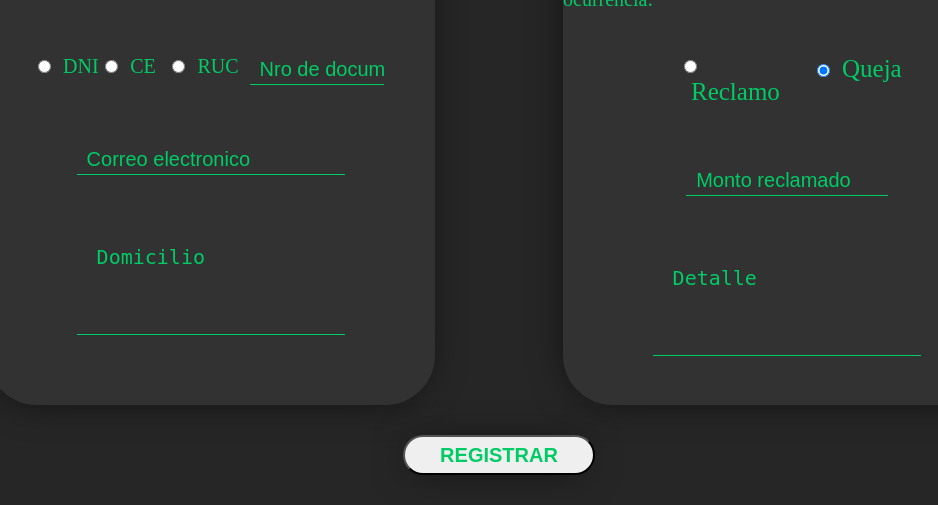
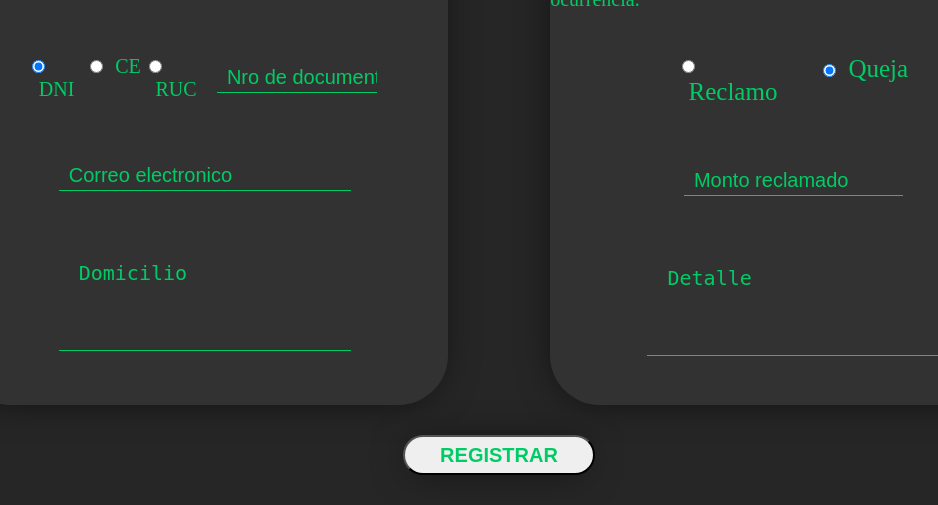
Before and after one commit to thublack-cmd/book_clain, a Flask app: page /sala/siete/cliente in a window 1280 px wide. Shown: the part 421-926 px from the top of the page, without its empty margins (141-1079 px from the left). Run offline with Flask 2, Linux system fonts and the light colour scheme.

Commit message:
cambios pre-standalone

```diff
--- a/app/static/css/styles.css
+++ b/app/static/css/styles.css
@@ -477,7 +477,7 @@ nav ul li {
 }
 
 .fieldset-container {
-  width: 35%;
+  width: 38%;
   height: 550px;
   font-size: 2rem;
   box-shadow: -2px 2px 39px -10px rgba(0,0,0,0.75);
@@ -501,7 +501,7 @@ nav ul li {
 }
 
 .form-section__document div {
-  width: 15%;
+  width: 12%;
 }
 
 .type_custo {
@@ -553,7 +553,7 @@ nav ul li {
 }
 
 #nro_doc {
-  width: 30%;
+  width: 33%;
   height: 3rem;
   margin-left: 1rem;
   margin-top: auto;
--- a/app/templates/cliente.html
+++ b/app/templates/cliente.html
@@ -116,7 +116,7 @@
                 </div>
                 <div class="form-section__document fieldset-container__div">
                   <div>
-                    <input class="form-section--elements" type="radio" id="dni" name="type_doc" value="DNI">
+                    <input class="form-section--elements" type="radio" id="dni" name="type_doc" value="DNI" checked>
                     <label for="dni">DNI</label>
                   </div>
                   <div>
```
